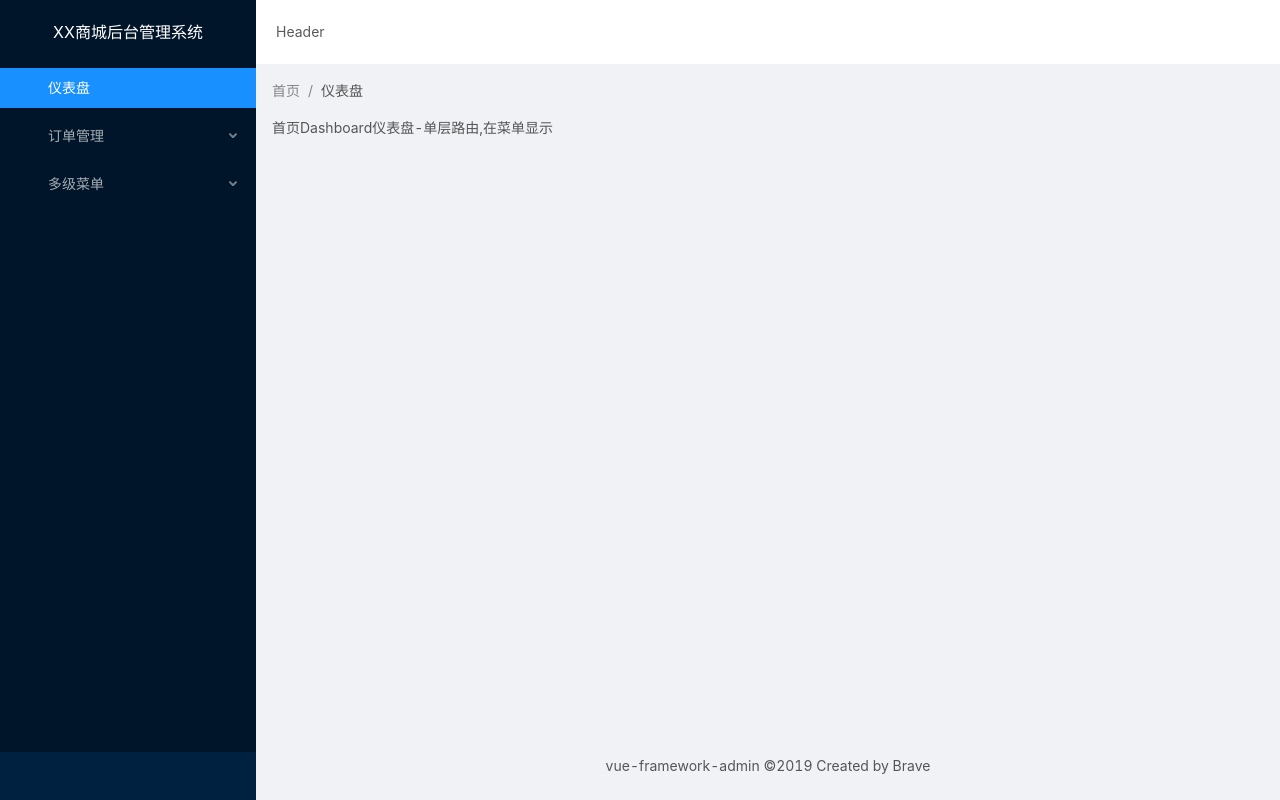
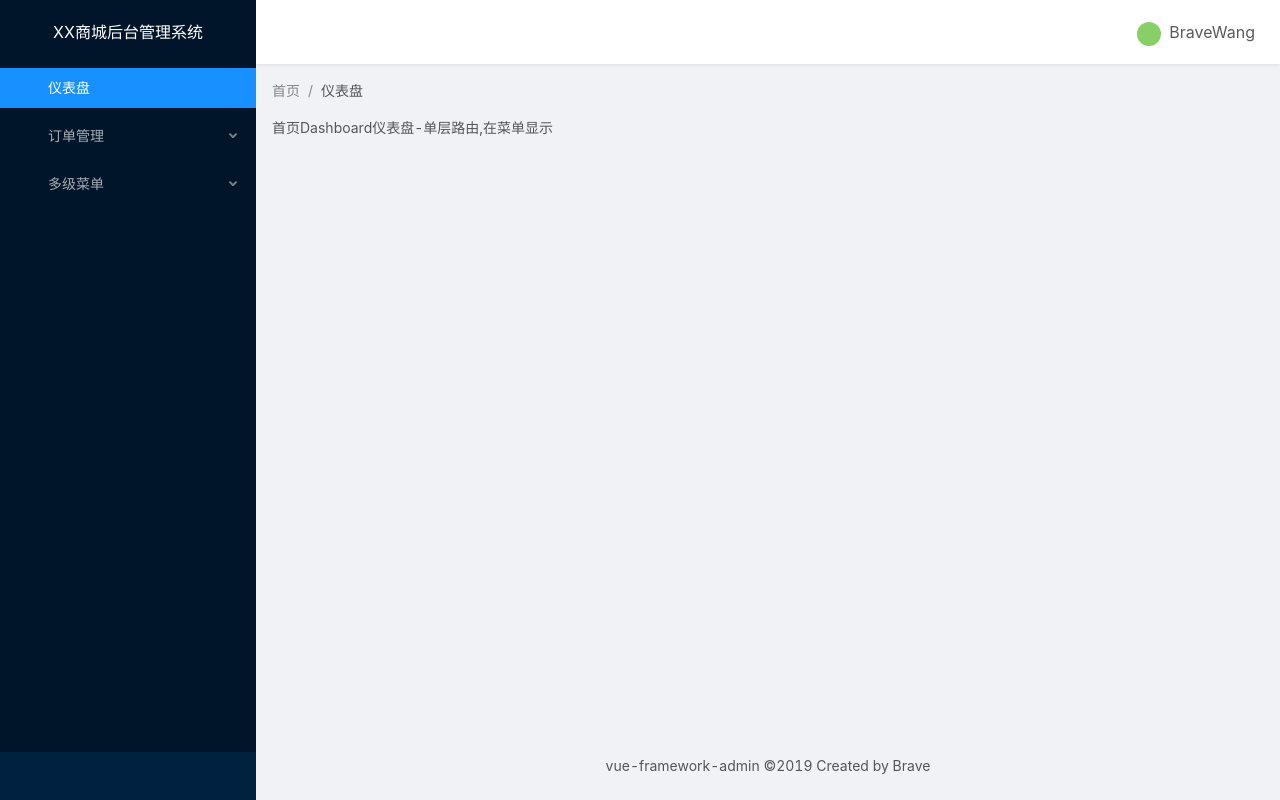
Before and after one commit to BraveWangDev/vue-framework-admin, a Vue app: page /dashboard in a window 1280 px wide. Built offline with nearby package versions, Linux system fonts and the light colour scheme.

Commit message:
完善Header组件:添加用户头像和昵称显示,下拉列表,模拟退出

```diff
--- a/src/layouts/BasicLayout.vue
+++ b/src/layouts/BasicLayout.vue
@@ -5,11 +5,11 @@
       <SiderMenu />
     </a-layout-sider>
     <a-layout>
-      <a-layout-header style="background: #fff; padding: 0">
+      <a-layout-header>
         <Header />
       </a-layout-header>
       <a-layout-content style="margin: 0 16px">
-         <BreadCrumb />
+        <BreadCrumb />
         <router-view></router-view>
       </a-layout-content>
       <a-layout-footer style="text-align: center">
@@ -26,11 +26,6 @@ import SiderMenu from "./SiderMenu";
 import BreadCrumb from "./BreadCrumb";
 
 export default {
-  data() {
-    return {
-      collapsed: false
-    };
-  },
   components: {
     Header,
     Footer,
@@ -40,7 +35,7 @@ export default {
 };
 </script>
 
-<style>
+<style lang="less" scoped>
 .logo {
   color: #ffffff;
   font-size: 16px;
@@ -49,4 +44,10 @@ export default {
   text-align: center;
   overflow: hidden;
 }
+
+.ant-layout-header {
+  padding: 0 25px;
+  background: #ffffff;
+  box-shadow: 0 1px 4px rgba(0, 21, 41, 0.08);
+}
 </style>
--- a/src/layouts/BreadCrumb.vue
+++ b/src/layouts/BreadCrumb.vue
@@ -1,10 +1,11 @@
 <template>
   <a-breadcrumb class="breadcrumb">
-    <a-breadcrumb-item v-for="(item) in breadList" :key="item.name">
+    <a-breadcrumb-item v-for="item in breadList" :key="item.name">
       <router-link
         v-if="item.name != name"
         :to="{ path: item.path === '' ? '/' : item.path }"
-      >{{ item.meta.title }}</router-link>
+        >{{ item.meta.title }}</router-link
+      >
       <span v-else>{{ item.meta.title }}</span>
     </a-breadcrumb-item>
   </a-breadcrumb>
@@ -12,38 +13,34 @@
 
 <script>
 export default {
-  data () {
+  data() {
     return {
-      name: '',
+      name: "",
       breadList: []
-    }
+    };
   },
-  created () {
-    this.getBreadcrumb()
+  created() {
+    this.getBreadcrumb();
   },
   methods: {
-    getBreadcrumb () {
-      this.name = this.$route.name
-
-      this.breadList = []
-      this.breadList.push({name: '', path: '/', meta: {title: '首页'}})
+    getBreadcrumb() {
+      this.name = this.$route.name;
+      this.breadList = [];
       this.$route.matched.forEach(item => {
-        if(item.path !== ''){
-          this.breadList.push(item)
-        }
-      })
+        this.breadList.push(item);
+      });
     }
   },
   watch: {
-    $route () {
-      this.getBreadcrumb()
+    $route() {
+      this.getBreadcrumb();
     }
   }
-}
+};
 </script>
 
 <style scoped>
 .breadcrumb {
-  margin: 16px 0
+  margin: 16px 0;
 }
 </style>
--- a/src/layouts/Header.vue
+++ b/src/layouts/Header.vue
@@ -1,13 +1,106 @@
 <template>
-  <div class="header">Header</div>
+  <div class="header">
+    <div class="left"></div>
+    <div class="right">
+      <a-dropdown>
+        <span class="user-dropdown-menu">
+          <a-avatar
+            class="avatar"
+            size="small"
+            alt="avatar"
+            style="backgroundColor:#87d068"
+            icon="user"
+          />
+          <span>BraveWang</span>
+        </span>
+        <a-menu slot="overlay" class="user-dropdown-menu-wrapper">
+          <a-menu-item key="0">
+            <a-icon type="user" />
+            <span>item1</span>
+          </a-menu-item>
+          <a-menu-item key="1" disabled>
+            <a-icon type="info-circle" />
+            <span>item2</span>
+          </a-menu-item>
+          <a-menu-item key="2">
+            <a-icon type="setting" />
+            <span>item3</span>
+          </a-menu-item>
+          <a-menu-divider />
+          <a-menu-item key="3">
+            <a href="javascript:;" @click="handleLogout">
+              <a-icon type="logout" />
+              <span>退出登录</span>
+            </a>
+          </a-menu-item>
+        </a-menu>
+      </a-dropdown>
+    </div>
+  </div>
 </template>
 
 <script>
-export default {};
+export default {
+  name: "Header",
+  methods: {
+    handleLogout() {
+      const that = this;
+
+      this.$confirm({
+        title: "提示",
+        content: "确认要注销登录吗 ?",
+        onOk() {
+          return new Promise(resolve => {
+            setTimeout(() => {
+              that.$message.info("退出登录");
+              resolve();
+            }, 2000);
+          })
+            .then(() => {
+              // window.location.reload()
+              this.$notification.open({
+                message: "登出提醒",
+                description: "您已成功退出登录",
+                onClick: () => {
+                  console.log("退出登录!");
+                }
+              });
+              that.$router.replace({ path: "/user/login" });
+            })
+            .catch(err => {
+              that.$message.error({
+                title: "错误",
+                description: err.message
+              });
+            });
+        },
+        onCancel() {
+          that.$message.info("取消登出操作");
+        }
+      });
+    }
+  }
+};
 </script>
 
-<style scrope>
+<style lang="less" scoped>
 .header {
-  padding-left: 20px;
+  background: #ffffff;
+  .right {
+    float: right;
+    font-size: 16px;
+    .avatar {
+      margin: 8px;
+    }
+  }
+}
+
+.user-dropdown-menu-wrapper.ant-dropdown-menu {
+  padding: 5px 0px;
+  margin-top: 20px;
+
+  .ant-dropdown-menu-item {
+    width: 120px;
+  }
 }
 </style>
--- a/src/main.js
+++ b/src/main.js
@@ -2,7 +2,18 @@ import Vue from "vue";
 import App from "./App.vue";
 import router from "./router";
 import store from "./store";
-import { Button, Layout, Icon, Breadcrumb, Menu } from "ant-design-vue";
+import {
+  Button,
+  Layout,
+  Icon,
+  Breadcrumb,
+  Menu,
+  Dropdown,
+  Avatar,
+  Modal,
+  message,
+  Divider
+} from "ant-design-vue";
 
 Vue.config.productionTip = false;
 
@@ -11,6 +22,17 @@ Vue.use(Layout);
 Vue.use(Icon);
 Vue.use(Breadcrumb);
 Vue.use(Menu);
+Vue.use(Dropdown);
+Vue.use(Avatar);
+Vue.use(Modal);
+Vue.use(Divider);
+
+Vue.prototype.$confirm = Modal.confirm;
+Vue.prototype.$info = Modal.info;
+Vue.prototype.$success = Modal.success;
+Vue.prototype.$error = Modal.error;
+Vue.prototype.$warning = Modal.warning;
+Vue.prototype.$message = message;
 
 new Vue({
   router,
--- a/src/router.js
+++ b/src/router.js
@@ -44,6 +44,7 @@ const router = new Router({
     },
     {
       path: "/",
+      meta: { title: "首页" },
       component: () =>
         import(/* webpackChunkName: "layout" */ "./layouts/BasicLayout"),
       children: [
```
